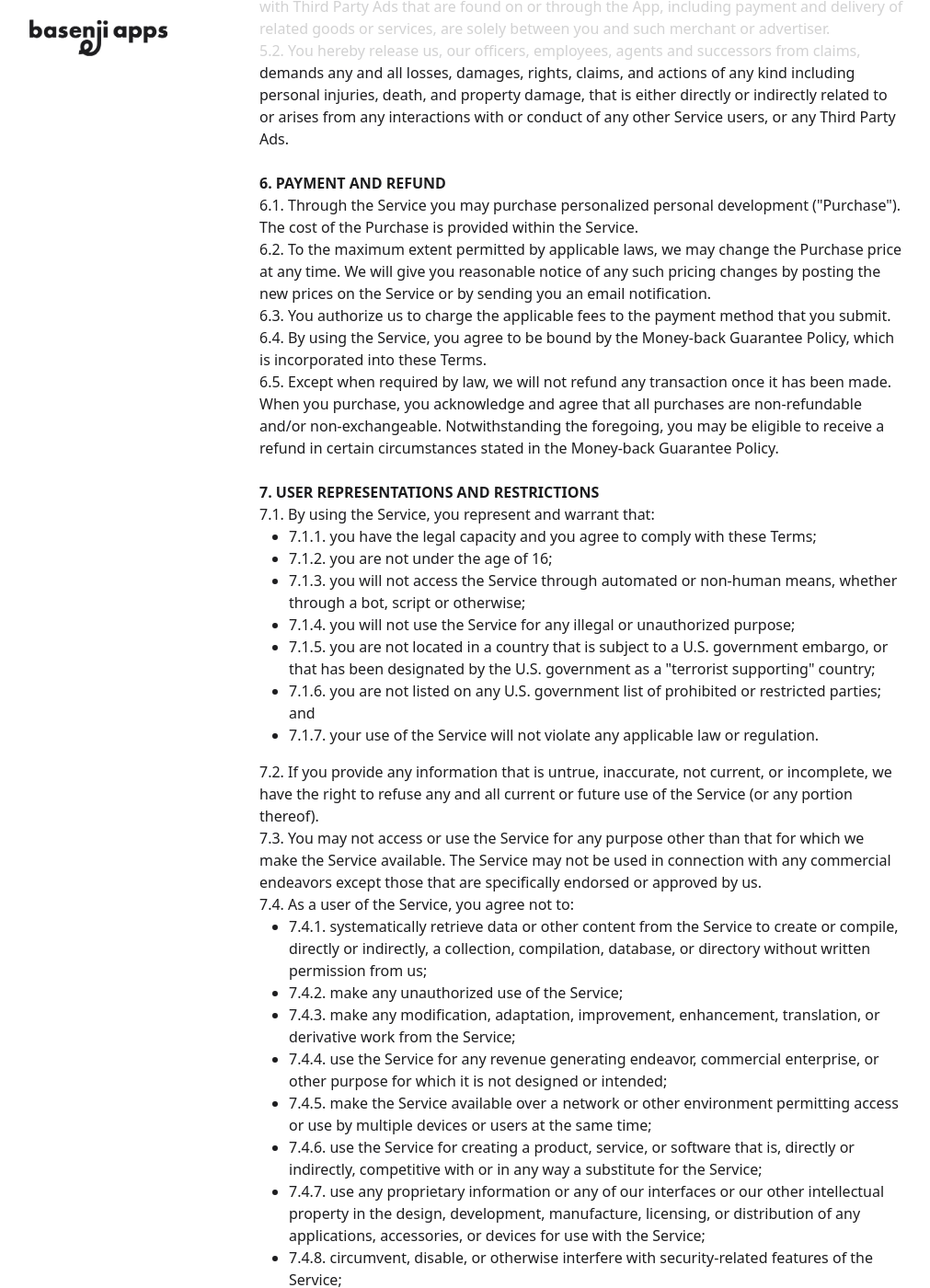
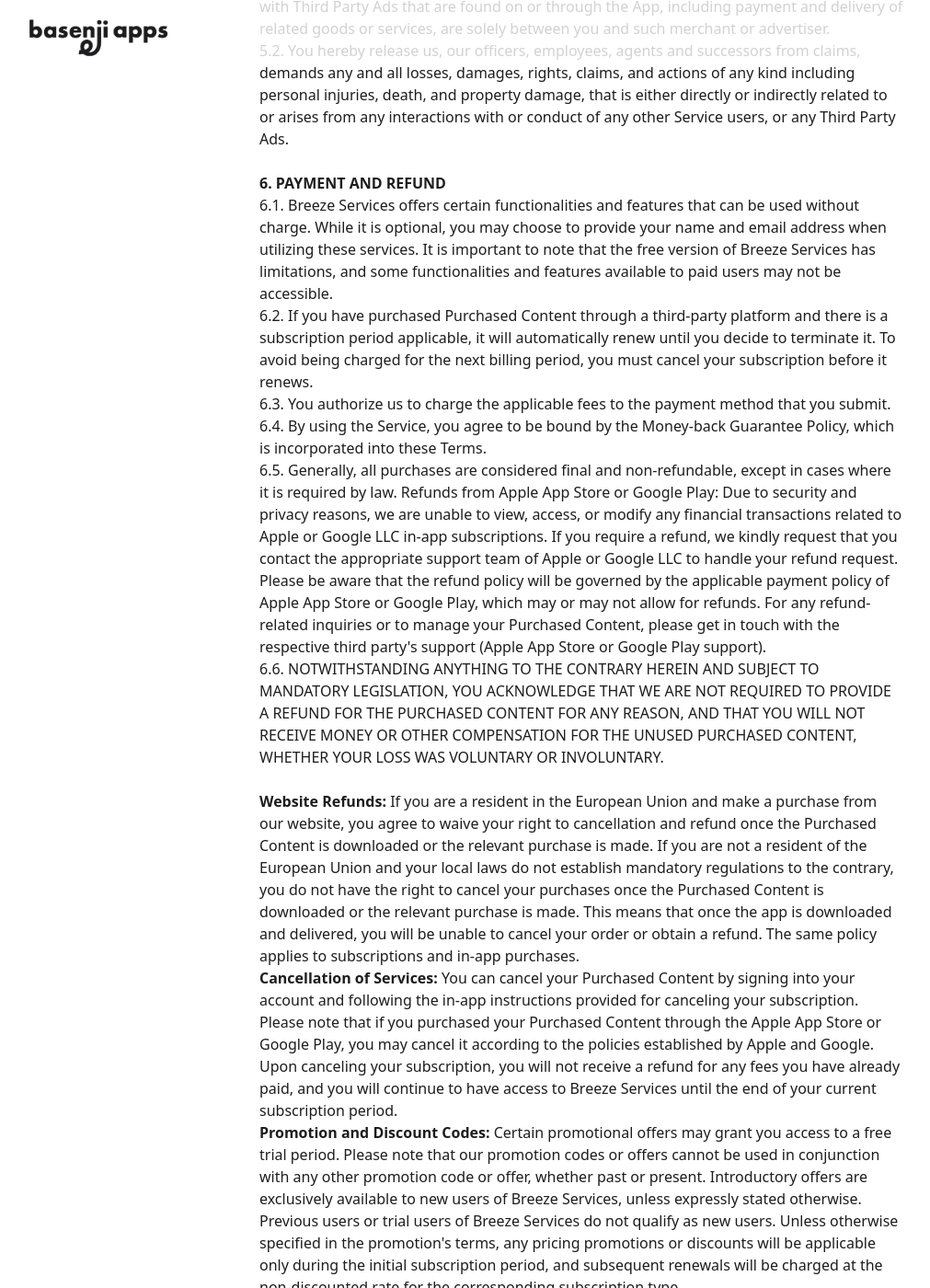
Before and after one commit to basenjiapps/basenjiapps.github.io, a Jekyll site: the page built from docs/web_terms_of_use.html, in a window 1280 px wide and 1400 px high, scrolled down 3127 px. Shown: the whole window at 92% size, without its empty margins (8-1019 px from the left). Built offline with Jekyll 4.4.1, drawn with Linux system fonts in a browser that asks for light colours; some of the changed text lies outside the part shown.

Commit message:
Update web terms of use

```diff
--- a/docs/web_terms_of_use.html
+++ b/docs/web_terms_of_use.html
@@ -143,20 +143,16 @@
   death, and property damage, that is either directly or indirectly related to
   or arises from any interactions with or conduct of any other Service users, or
   any Third Party Ads. <br> <br><strong data-redactor-tag="strong">6. PAYMENT
-    AND REFUND</strong> <br> 6.1. Through the Service you may purchase
-  personalized personal development ("Purchase"). The cost of the Purchase is
-  provided within the Service. <br> 6.2. To the maximum extent permitted by
-  applicable laws, we may change the Purchase price at any time. We will give
-  you reasonable notice of any such pricing changes by posting the new prices on
-  the Service or by sending you an email notification. <br> 6.3. You authorize
+    AND REFUND</strong> <br> 6.1. Breeze Services offers certain functionalities and features that can be used without charge. While it is optional, you may choose to provide your name and email address when utilizing these services. It is important to note that the free version of Breeze Services has limitations, and some functionalities and features available to paid users may not be accessible.<br/>
+    6.2. If you have purchased Purchased Content through a third-party platform and there is a subscription period applicable, it will automatically renew until you decide to terminate it. To avoid being charged for the next billing period, you must cancel your subscription before it renews. <br> 6.3. You authorize
   us to charge the applicable fees to the payment method that you submit. <br>
   6.4. By using the Service, you agree to be bound by the Money-back Guarantee
-  Policy, which is incorporated into these Terms. <br> 6.5. Except when required
-  by law, we will not refund any transaction once it has been made. When you
-  purchase, you acknowledge and agree that all purchases are non-refundable
-  and/or non-exchangeable. Notwithstanding the foregoing, you may be eligible to
-  receive a refund in certain circumstances stated in the Money-back Guarantee
-  Policy. <br> <br><strong data-redactor-tag="strong">7. USER REPRESENTATIONS
+  Policy, which is incorporated into these Terms. <br> 6.5. Generally, all purchases are considered final and non-refundable, except in cases where it is required by law. Refunds from Apple App Store or Google Play: Due to security and privacy reasons, we are unable to view, access, or modify any financial transactions related to Apple or Google LLC in-app subscriptions. If you require a refund, we kindly request that you contact the appropriate support team of Apple or Google LLC to handle your refund request. Please be aware that the refund policy will be governed by the applicable payment policy of Apple App Store or Google Play, which may or may not allow for refunds. For any refund-related inquiries or to manage your Purchased Content, please get in touch with the respective third party's support (Apple App Store or Google Play support).
+  <br/>6.6. NOTWITHSTANDING ANYTHING TO THE CONTRARY HEREIN AND SUBJECT TO MANDATORY LEGISLATION, YOU ACKNOWLEDGE THAT WE ARE NOT REQUIRED TO PROVIDE A REFUND FOR THE PURCHASED CONTENT FOR ANY REASON, AND THAT YOU WILL NOT RECEIVE MONEY OR OTHER COMPENSATION FOR THE UNUSED PURCHASED CONTENT, WHETHER YOUR LOSS WAS VOLUNTARY OR INVOLUNTARY.
+<br/><br/><strong>Website Refunds:</strong> If you are a resident in the European Union and make a purchase from our website, you agree to waive your right to cancellation and refund once the Purchased Content is downloaded or the relevant purchase is made. If you are not a resident of the European Union and your local laws do not establish mandatory regulations to the contrary, you do not have the right to cancel your purchases once the Purchased Content is downloaded or the relevant purchase is made. This means that once the app is downloaded and delivered, you will be unable to cancel your order or obtain a refund. The same policy applies to subscriptions and in-app purchases.
+<br/><strong>Cancellation of Services:</strong> You can cancel your Purchased Content by signing into your account and following the in-app instructions provided for canceling your subscription. Please note that if you purchased your Purchased Content through the Apple App Store or Google Play, you may cancel it according to the policies established by Apple and Google. Upon canceling your subscription, you will not receive a refund for any fees you have already paid, and you will continue to have access to Breeze Services until the end of your current subscription period.
+<br/><strong>Promotion and Discount Codes:</strong> Certain promotional offers may grant you access to a free trial period. Please note that our promotion codes or offers cannot be used in conjunction with any other promotion code or offer, whether past or present. Introductory offers are exclusively available to new users of Breeze Services, unless expressly stated otherwise. Previous users or trial users of Breeze Services do not qualify as new users. Unless otherwise specified in the promotion's terms, any pricing promotions or discounts will be applicable only during the initial subscription period, and subsequent renewals will be charged at the non-discounted rate for the corresponding subscription type.
+  <br> <br><strong data-redactor-tag="strong">7. USER REPRESENTATIONS
     AND RESTRICTIONS</strong> <br> 7.1. By using the Service, you represent and
   warrant that:<br>
   <ul>
```
